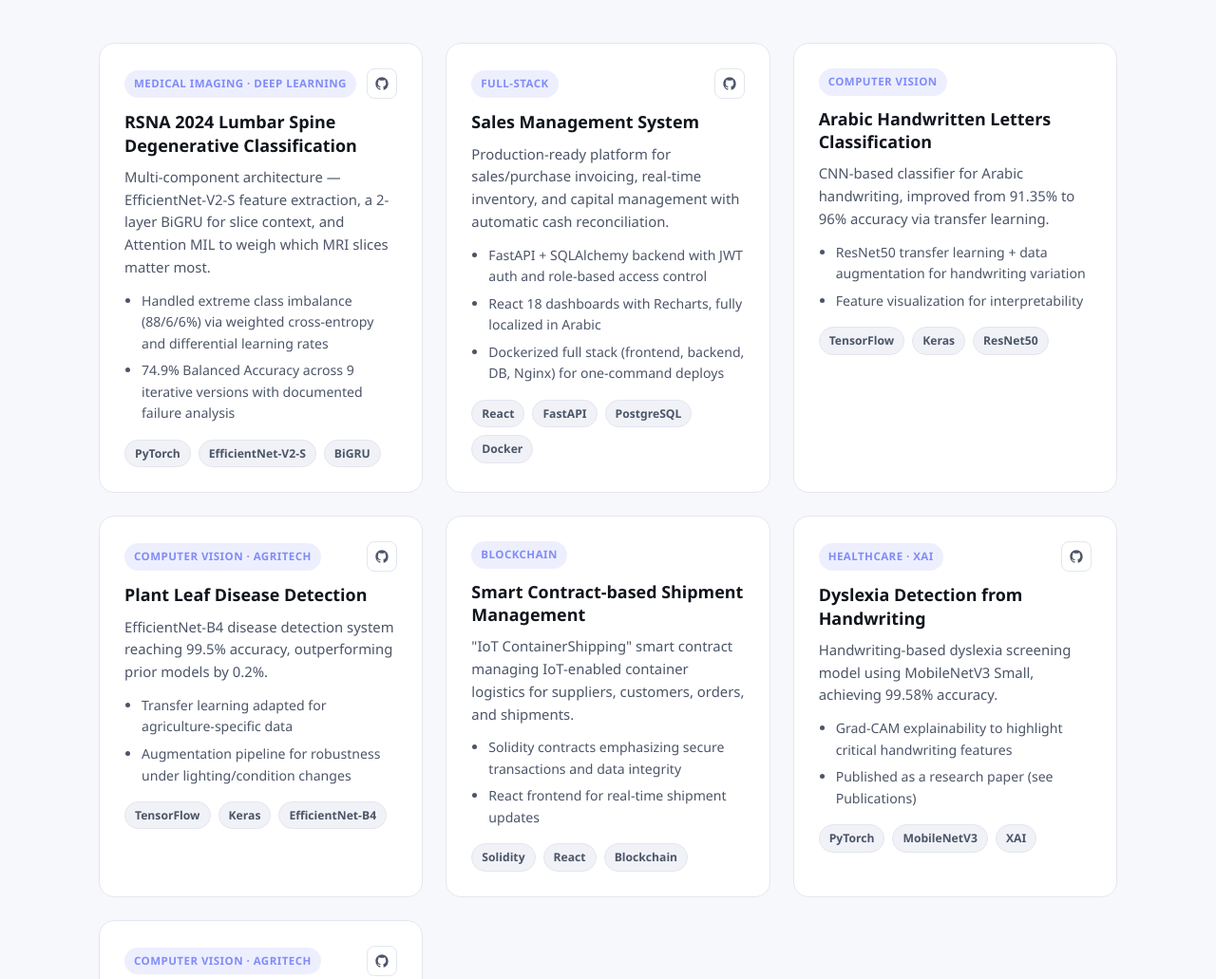
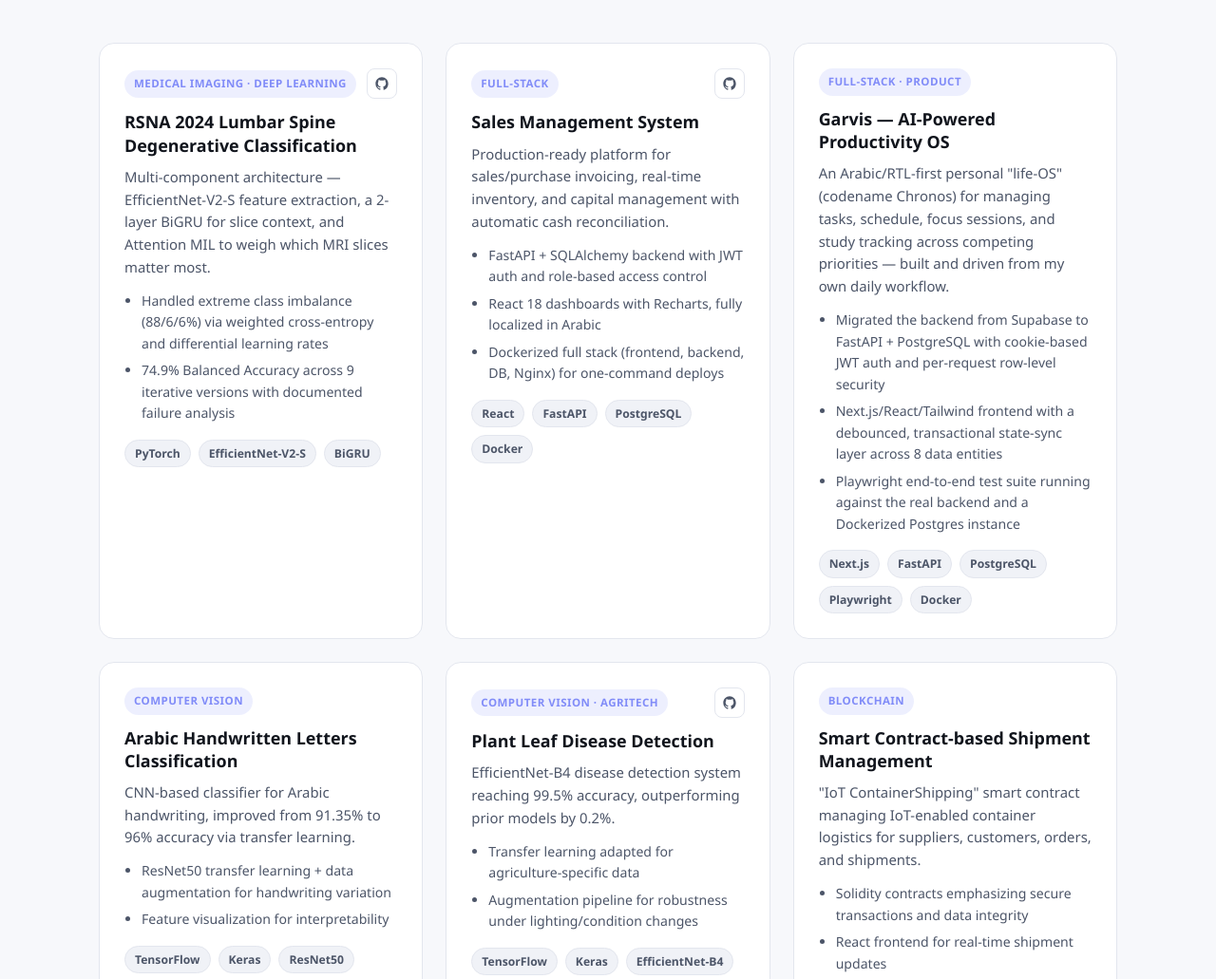
Before and after one commit to MahmoudRobaa/MahmoudRobaa.github.io, a plain HTML site: page index.html in a window 1280 px wide. Shown: the part 2572-3603 px from the top of the page at 95% size. Drawn offline with Linux system fonts and the light colour scheme.

Commit message:
Add Garvis productivity OS project card
Private repo, so no GitHub link included on the card.

```diff
--- a/index.html
+++ b/index.html
@@ -197,6 +197,22 @@
 
         <article class="project-card reveal">
           <div class="project-top">
+            <span class="project-tag">Full-Stack · Product</span>
+          </div>
+          <h3>Garvis — AI-Powered Productivity OS</h3>
+          <p>An Arabic/RTL-first personal "life-OS" (codename Chronos) for managing tasks, schedule, focus sessions, and study tracking across competing priorities — built and driven from my own daily workflow.</p>
+          <ul class="project-points">
+            <li>Migrated the backend from Supabase to FastAPI + PostgreSQL with cookie-based JWT auth and per-request row-level security</li>
+            <li>Next.js/React/Tailwind frontend with a debounced, transactional state-sync layer across 8 data entities</li>
+            <li>Playwright end-to-end test suite running against the real backend and a Dockerized Postgres instance</li>
+          </ul>
+          <div class="project-stack">
+            <span>Next.js</span><span>FastAPI</span><span>PostgreSQL</span><span>Playwright</span><span>Docker</span>
+          </div>
+        </article>
+
+        <article class="project-card reveal">
+          <div class="project-top">
             <span class="project-tag">Computer Vision</span>
           </div>
           <h3>Arabic Handwritten Letters Classification</h3>
```
